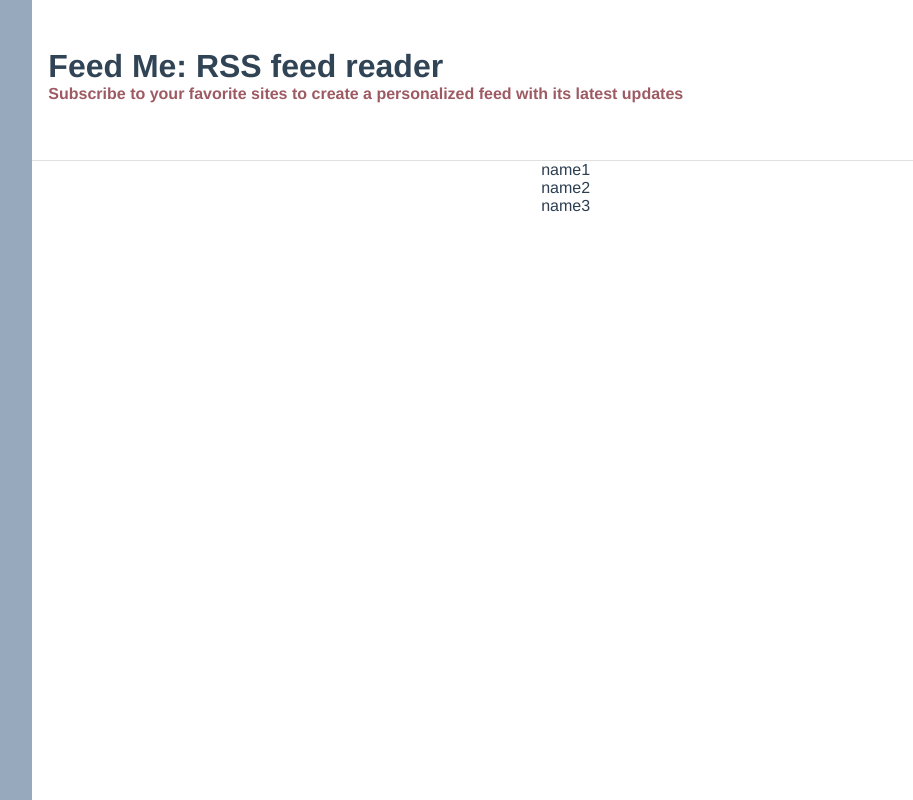
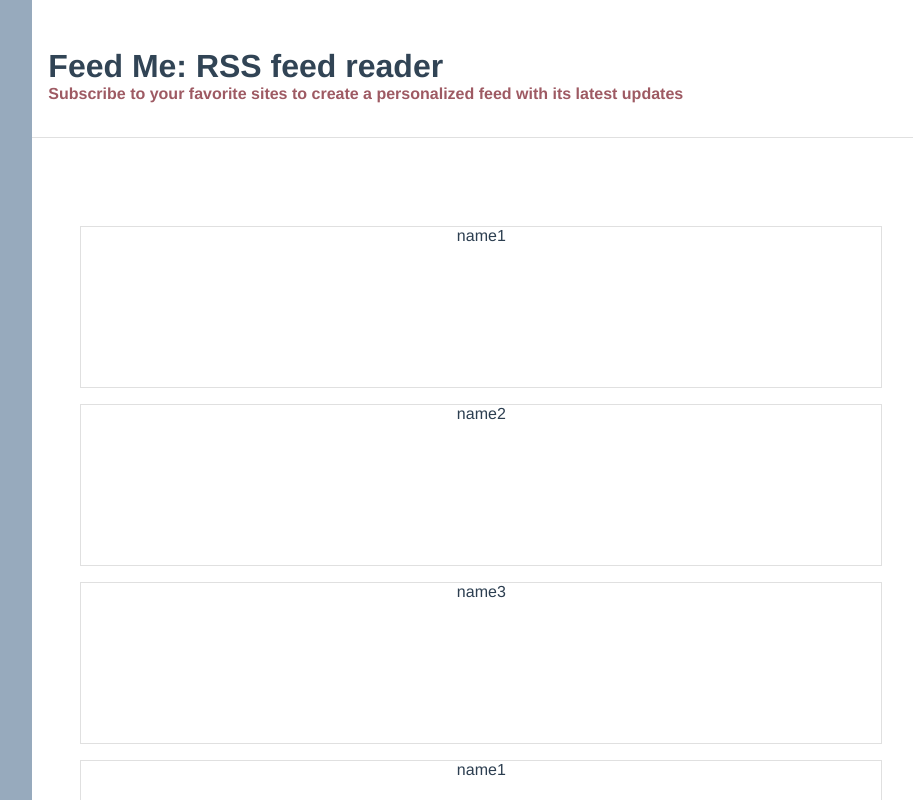
Before and after one commit to rohinivsenthil/feed-me, a Vue app: page / in a window 1280 px wide. Shown: the whole page, without its empty margins (181-1094 px from the left). Built offline with nearby package versions, Linux system fonts and the light colour scheme.

Commit message:
feat(card): dynamic card display

```diff
--- a/src/components/Card.vue
+++ b/src/components/Card.vue
@@ -0,0 +1,25 @@
+<template>
+  <div class="card">
+    <div>{{ title }}</div>
+  </div>
+</template>
+
+<script>
+export default {
+  name: "Card",
+  props: ["title"]
+};
+</script>
+
+<!-- Add "scoped" attribute to limit CSS to this component only -->
+<style scoped>
+.card {
+  display: flex;
+  flex-direction: column;
+  width: 75%;
+  height: 10rem;
+  margin: 0.5rem;
+  margin-left: 3rem;
+  border: 1px solid #e0e0e0;
+}
+</style>
--- a/src/components/CardWrapper.vue
+++ b/src/components/CardWrapper.vue
@@ -1,14 +1,21 @@
 <template>
   <div class="cardwrapper">
-    <div v-for="name in abce" :key="name">{{ name }}</div>
+    <div v-for="name in abce" :key="name">
+      <Card v-bind:title="name" />
+    </div>
   </div>
 </template>
 
 <script>
+import Card from "./Card.vue";
+
 export default {
   name: "CardWrapper",
   data() {
-    return { abce: ["name1", "name2", "name3"] };
+    return { abce: ["name1", "name2", "name3", "name1", "name2", "name3"] };
+  },
+  components: {
+    Card
   }
 };
 </script>
@@ -20,5 +27,8 @@ export default {
   flex-direction: column;
   width: 100%;
   height: 80%;
+  padding-top: 5rem;
+  padding-bottom: 2rem;
+  overflow: scroll;
 }
 </style>
--- a/src/components/FeedWrapper.vue
+++ b/src/components/FeedWrapper.vue
@@ -22,6 +22,7 @@ export default {
 <style scoped>
 .feed {
   display: flex;
+  width: 100%;
   flex-direction: column;
   flex: 5;
 }
```
